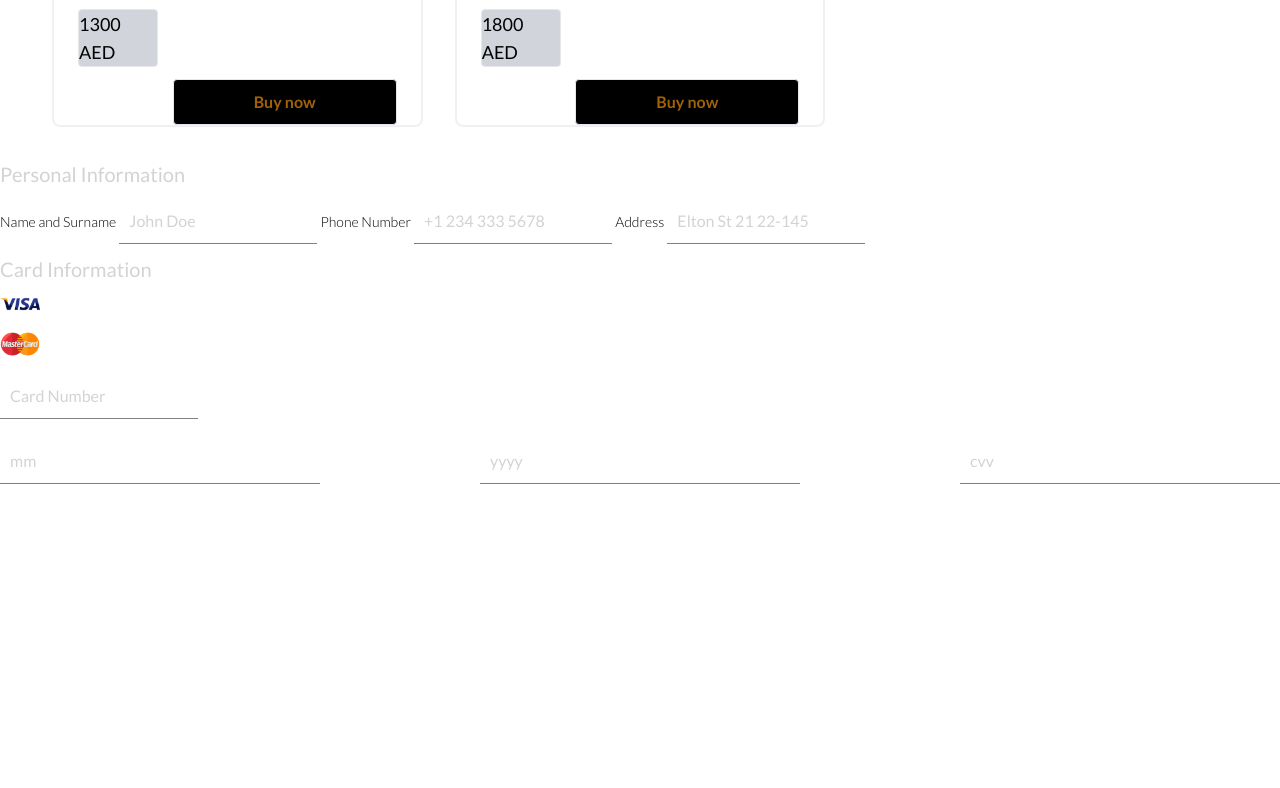
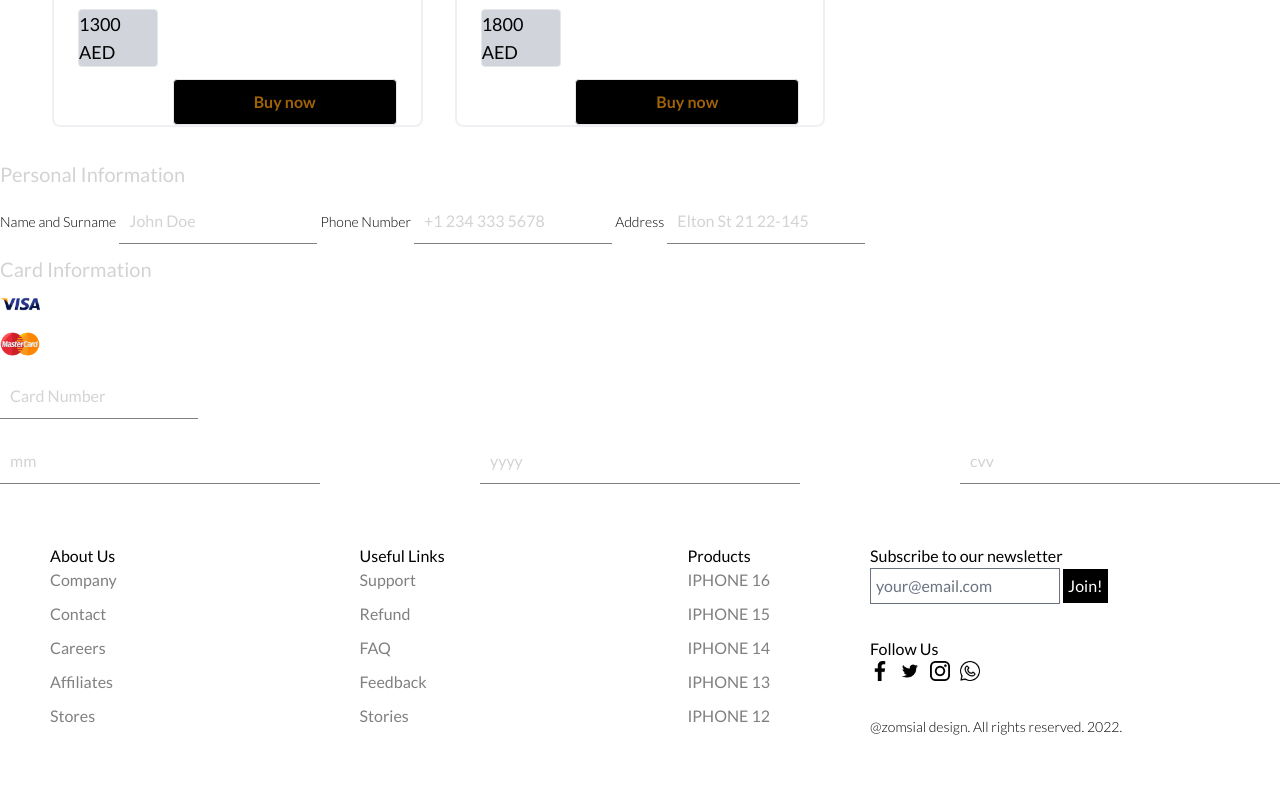
Before and after one commit to muttahar123/alrafa, a plain HTML site: page Products.html in a window 1280 px wide. Shown: the part 2840-3628 px from the top of the page. Before the commit the page ends 3334 px from the top, so only its background shows below. Drawn offline with nearby package versions, Linux system fonts and the light colour scheme; a web font is replaced by a local one.

Commit message:
footer added in products page

```diff
--- a/Products.html
+++ b/Products.html
@@ -76,7 +76,61 @@
         <button class="pay-button">Checkout!</button>
       </div>
       </div>
-
+      <footer>
+        <div class="footer-left">
+            <div class="footer-menu">
+                <h1 class="f-menu-title">About Us</h1>
+                <ul class="f-list">
+                    <li class="f-list-item">Company</li>
+                    <li class="f-list-item">Contact</li>
+                    <li class="f-list-item">Careers</li>
+                    <li class="f-list-item">Affiliates</li>
+                    <li class="f-list-item">Stores</li>
+                </ul>
+            </div>
+            <div class="footer-menu">
+                <h1 class="f-menu-title">Useful Links</h1>
+                <ul class="f-list">
+                    <li class="f-list-item">Support</li>
+                    <li class="f-list-item">Refund</li>
+                    <li class="f-list-item">FAQ</li>
+                    <li class="f-list-item">Feedback</li>
+                    <li class="f-list-item">Stories</li>
+                </ul>
+            </div>
+            <div class="footer-menu">
+                <h1 class="f-menu-title">Products</h1>
+                <ul class="f-list">
+                    <li class="f-list-item">IPHONE 16</li>
+                    <li class="f-list-item">IPHONE 15</li>
+                    <li class="f-list-item">IPHONE 14</li>
+                    <li class="f-list-item">IPHONE 13</li>
+                    <li class="f-list-item">IPHONE 12</li>
+                </ul>
+            </div>
+        </div>
+        <div class="footer-right">
+            <div class="footer-right-menu">
+                <h1 class="f-menu-title">Subscribe to our newsletter</h1>
+                <div class="f-mail">
+                    <input type="text" placeholder="your@email.com" class="f-input">
+                    <button class="f-button">Join!</button>
+                </div>
+            </div>
+            <div class="footer-right-menu">
+                <h1 class="f-menu-title">Follow Us</h1>
+                <div class="f-icons">
+                    <img src="./img/facebook.png" alt="" class="f-icon">
+                    <img src="./img/twitter.png" alt="" class="f-icon">
+                    <img src="./img/instagram.png" alt="" class="f-icon">
+                    <img src="./img/whatsapp.png" alt="" class="f-icon">
+                </div>
+            </div>
+            <div class="footer-right-menu">
+                <span class="copyright">@zomsial design. All rights reserved. 2022.</span>
+            </div>
+        </div>
+      </footer>
 
     <script src="products.js"></script>
   </body>
```
